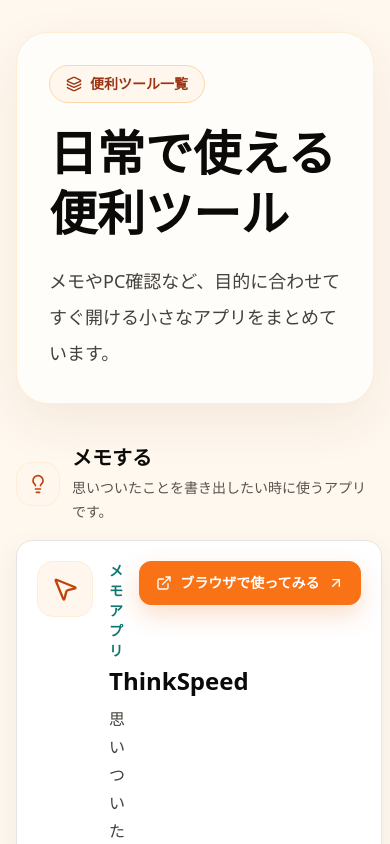
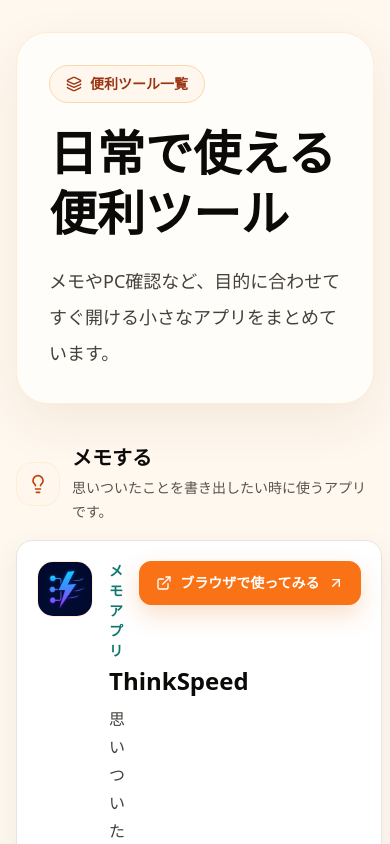
Before and after one commit to HirokiTakano/profile, a Next.js app: page /works in a window 390 px wide. Shown: the top 844 px of the page. Built offline with nearby package versions, Linux system fonts and the light colour scheme.

Commit message:
カテゴリ表示を編集

```diff
--- a/src/components/AboutSection.tsx
+++ b/src/components/AboutSection.tsx
@@ -9,8 +9,8 @@ export function AboutSection() {
     <section id="about" className="scroll-mt-28 px-4 py-20 sm:px-6 lg:px-8">
       <div className="mx-auto max-w-7xl">
         <SectionTitle
-          eyebrow="自己紹介"
-          title="プロフィールと保有資格"
+          eyebrow="プロフィール"
+          title="技術領域と保有資格"
           description="制作物、技術発信、保有資格を通して、どのような領域で活動しているかをまとめています。"
         />
         <div className="grid gap-5 lg:grid-cols-[1.05fr_0.95fr]">
@@ -24,14 +24,10 @@ export function AboutSection() {
               <MapPin aria-hidden="true" className="h-4 w-4 text-cyan-300" />
               {profile.location}
             </p>
-            <div className="mt-6 grid gap-3 sm:grid-cols-2">
+            <div className="mt-6 grid gap-3">
               <div className="rounded-lg border border-cyan-300/25 bg-cyan-300/10 p-4">
                 <p className="text-sm font-semibold text-cyan-200">公開中の制作物</p>
                 <p className="mt-1 text-2xl font-black text-white">2件</p>
-              </div>
-              <div className="rounded-lg border border-violet-300/25 bg-violet-300/10 p-4">
-                <p className="text-sm font-semibold text-violet-200">技術記事</p>
-                <p className="mt-1 text-2xl font-black text-white">Zenn連携</p>
               </div>
             </div>
             <div className="mt-7 flex flex-wrap gap-3">
--- a/src/components/TabNavigation.tsx
+++ b/src/components/TabNavigation.tsx
@@ -5,8 +5,7 @@ import { cn } from "@/lib/utils";
 
 const tabs = [
   { id: "home", label: "ホーム", href: "#home" },
-  { id: "about", label: "自己紹介", href: "#about" },
-  { id: "works", label: "制作物", href: "/works" },
+  { id: "about", label: "プロフィール", href: "#about" },
   { id: "zenn", label: "Zenn", href: "#zenn" },
   { id: "youtube", label: "YouTube", href: "#youtube" },
 ];
--- a/src/components/WorksList.tsx
+++ b/src/components/WorksList.tsx
@@ -6,6 +6,7 @@ import {
   MousePointer2,
   MonitorCheck,
 } from "lucide-react";
+import Image from "next/image";
 import { BrandIcon } from "@/components/BrandIcon";
 import { ExternalLinkButton } from "@/components/ExternalLinkButton";
 import { projects } from "@/data/projects";
@@ -75,8 +76,19 @@ function ProjectCard({ project }: { project: Project }) {
   return (
     <article className="rounded-2xl border border-stone-200 bg-white p-5 shadow-[0_10px_28px_rgba(68,64,60,0.08)] transition hover:-translate-y-0.5 hover:border-orange-300 hover:shadow-[0_14px_36px_rgba(120,53,15,0.12)]">
       <div className="flex gap-4">
-        <div className="flex h-14 w-14 shrink-0 items-center justify-center rounded-2xl border border-orange-100 bg-orange-50 text-orange-700">
-          <UsageIcon aria-hidden="true" className="h-7 w-7" />
+        <div className="flex h-14 w-14 shrink-0 items-center justify-center overflow-hidden rounded-2xl border border-orange-100 bg-orange-50 text-orange-700">
+          {project.iconImageUrl ? (
+            <Image
+              src={project.iconImageUrl}
+              alt=""
+              aria-hidden="true"
+              width={56}
+              height={56}
+              className="h-full w-full object-cover"
+            />
+          ) : (
+            <UsageIcon aria-hidden="true" className="h-7 w-7" />
+          )}
         </div>
 
         <div className="min-w-0 flex-1">
--- a/src/data/profile.ts
+++ b/src/data/profile.ts
@@ -63,9 +63,7 @@ export const skills = [
   "Linux",
   "インフラ",
   "自動化",
-  "TypeScript",
-  "OSS 開発",
-  "技術発信",
+  "Codex",
 ];
 
 export const certifications: Certification[] = [
--- a/src/data/projects.ts
+++ b/src/data/projects.ts
@@ -7,6 +7,7 @@ export type Project = {
   userDescription: string;
   userBenefit: string;
   technicalSummary: string;
+  iconImageUrl?: string;
   githubUrl?: string;
   demoUrl?: string | null;
   tags: string[];
@@ -35,6 +36,7 @@ export const projects: Project[] = [
       "思いついたことをすぐに書き出して、あとから整理しやすくするメモアプリです。",
     userBenefit: "アイデア整理、文章の下書き、作業メモに使えます。",
     technicalSummary: "TypeScript で構築した、キーボード操作を重視した OSS Web アプリです。",
+    iconImageUrl: "/projects/thinkspeed.png",
     githubUrl: "https://github.com/HirokiTakano/ThinkSpeed",
     demoUrl: "https://main.d3fxprpy7h64o7.amplifyapp.com/",
     tags: ["アウトライナー", "生産性", "OSS", "TypeScript"],
```
